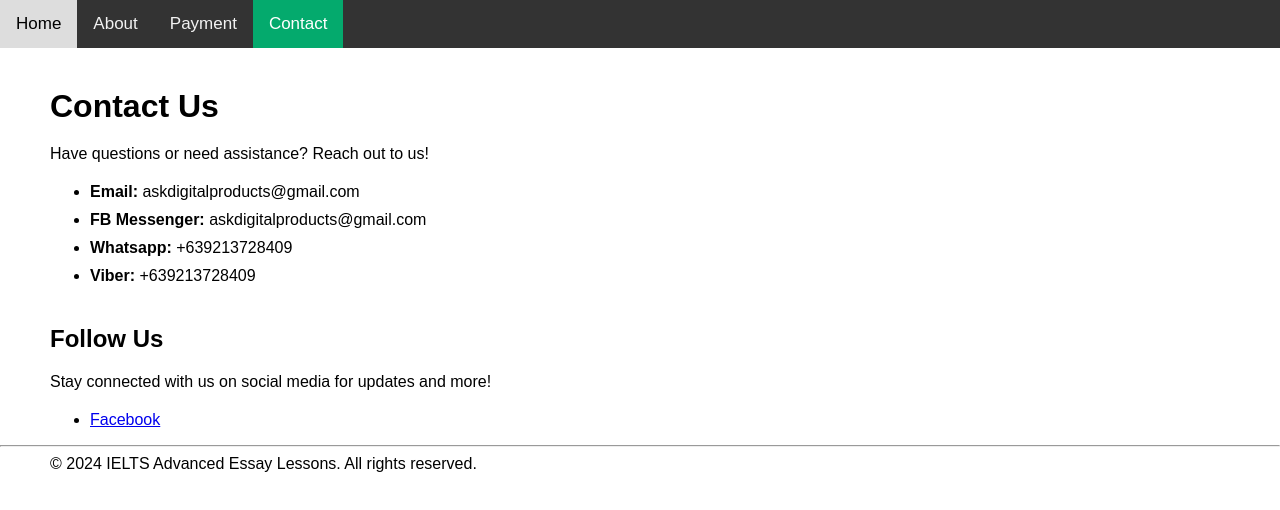
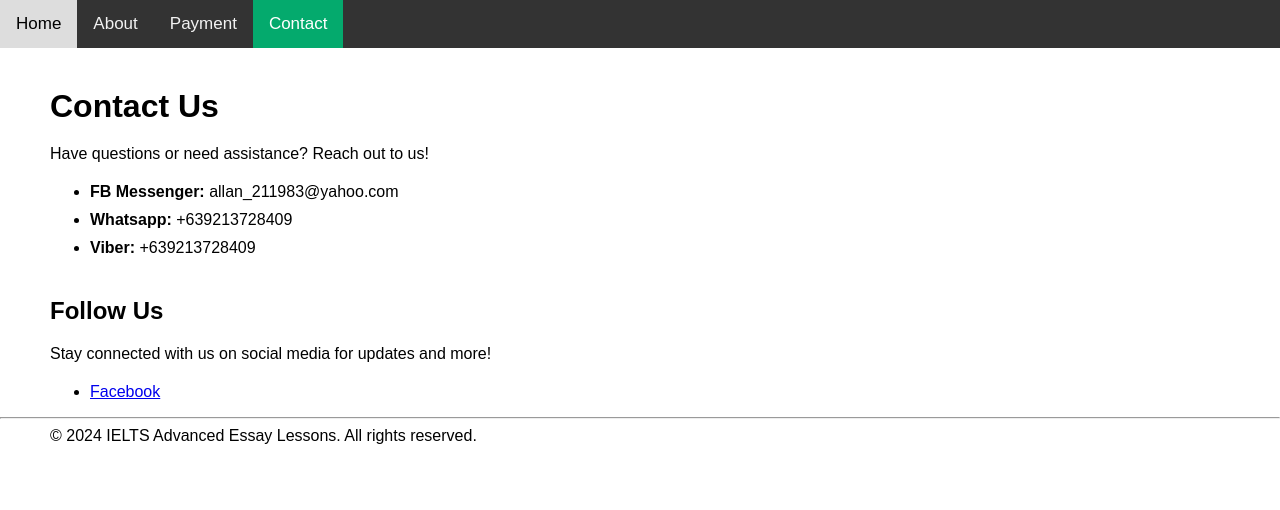
Before and after one commit to askdigitalproducts/html-digital, a plain HTML site: page contact.html in a window 1280 px wide. Drawn offline with Linux system fonts and the light colour scheme.

Commit message:
Update contact.html

```diff
--- a/contact.html
+++ b/contact.html
@@ -123,8 +123,7 @@ li {
                     Have questions or need assistance? Reach out to us!
                 </p>
                 <ul class="list-unstyled">
-                    <li><span style="font-weight: bolder;">Email: </span>askdigitalproducts@gmail.com</li>
-                    <li><span style="font-weight: bolder;">FB Messenger:</span> askdigitalproducts@gmail.com</li>
+                    <li><span style="font-weight: bolder;">FB Messenger:</span> allan_211983@yahoo.com</li>
                     <li><span style="font-weight: bolder;">Whatsapp:</span> +639213728409</li>
                     <li><span style="font-weight: bolder;">Viber:</span> +639213728409</li>
                 </ul>
@@ -133,7 +132,7 @@ li {
                 <h2>Follow Us</h2>
                 <p>Stay connected with us on social media for updates and more!</p>
                 <ul class="list-unstyled list-inline">
-                    <li class="list-inline-item"><a href="https://www.facebook.com/profile.php?id=61558000102954">Facebook</a></li>
+                    <li class="list-inline-item"><a href="https://www.facebook.com/profile.php?id=61558235483947">Facebook</a></li>
 
 
                 </ul>
```
